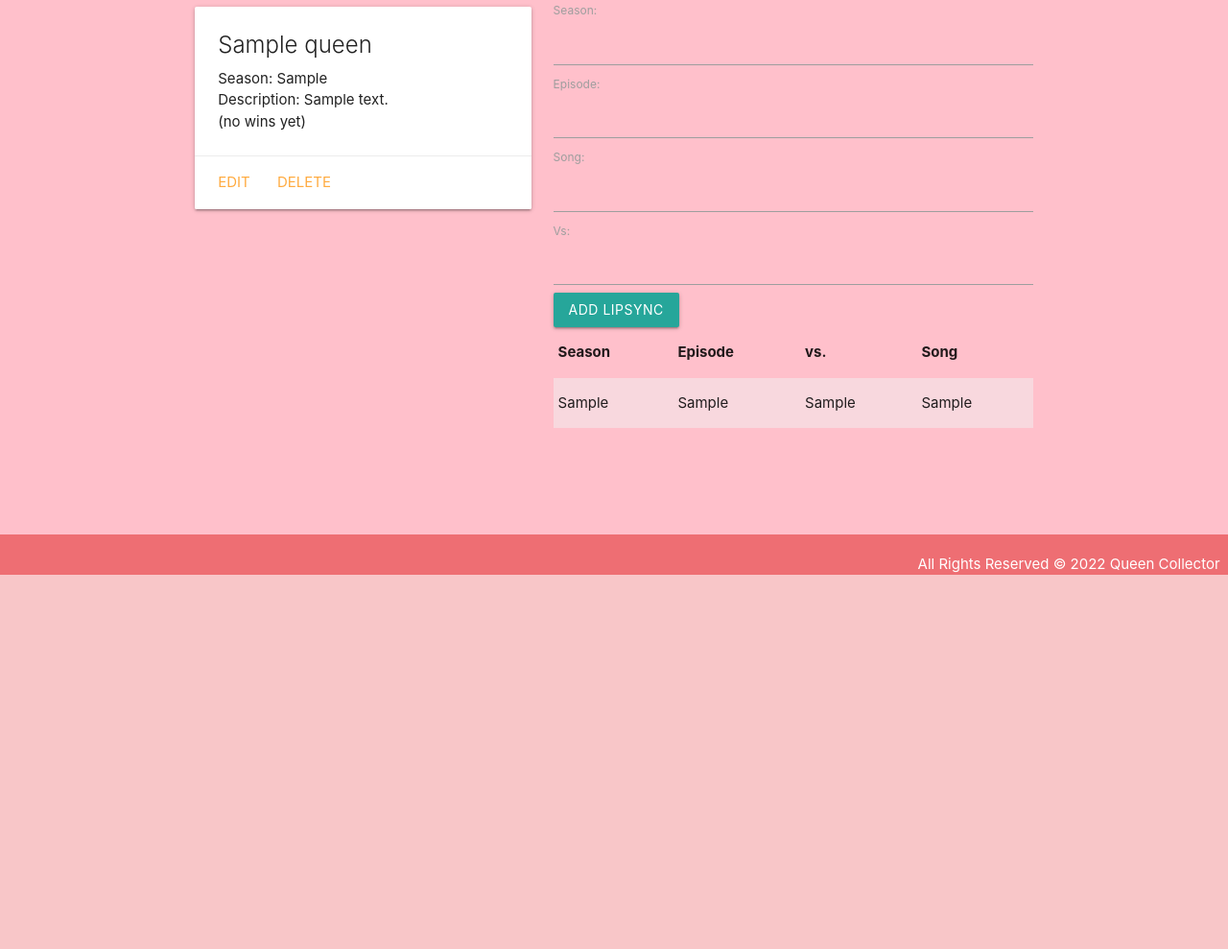
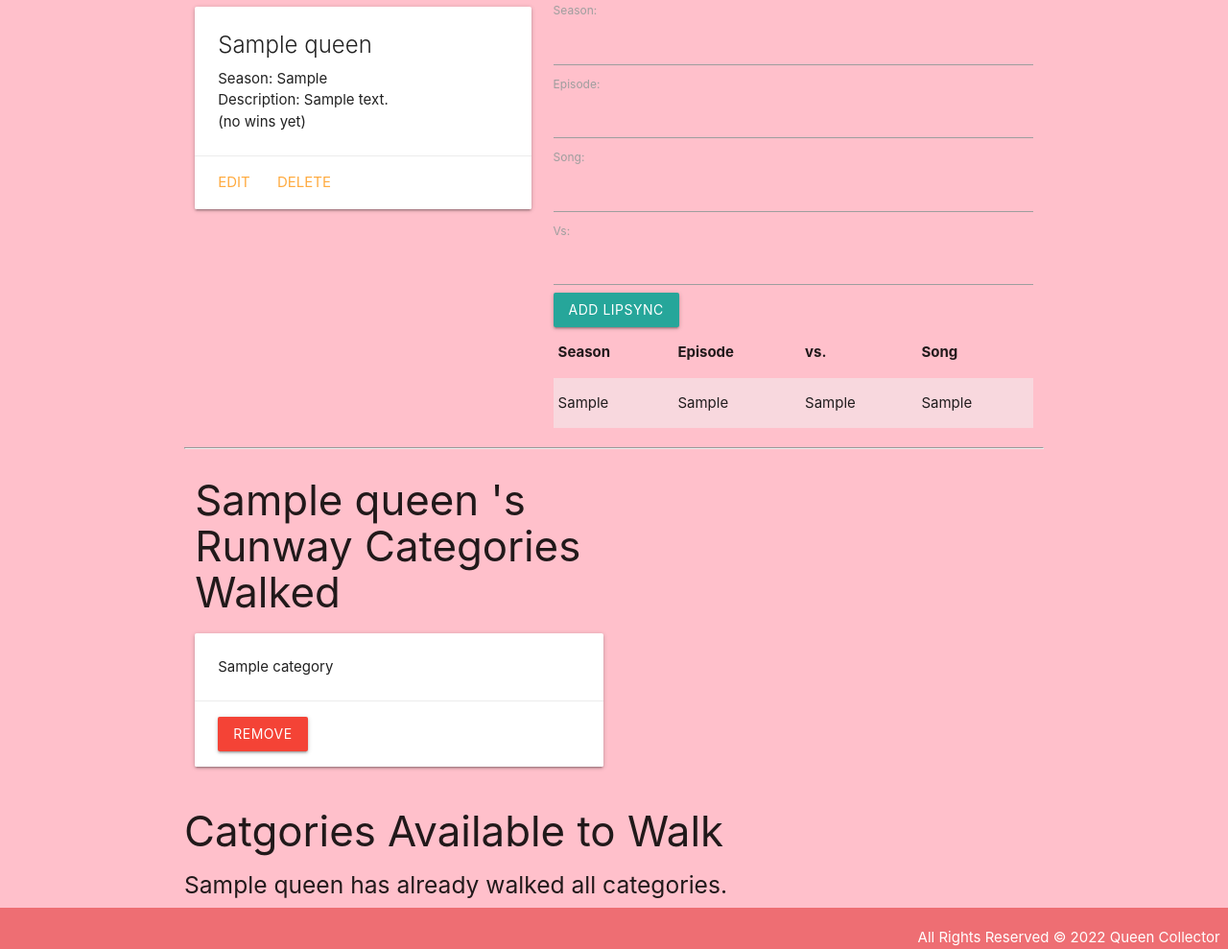
Before and after one commit to sean-watson30/queen-collector, a Django app: page /queens/1 in a window 1280 px wide. Shown: the part 201-1190 px from the top of the page at 96% size. Before the commit the page ends 800 px from the top, so only its background shows below. Run offline with Django 4.2, Linux system fonts and the light colour scheme; tables that the repository leaves empty hold one stand-in row (values such as "Sample post").

```diff
--- a/main_app/models.py
+++ b/main_app/models.py
@@ -31,3 +31,9 @@ class LipSyncs(models.Model):
 
   def __str__(self):
     return f"She lip synced for her life to: {self.song}"
+
+class Photo(models.Model):
+  url = models.CharField(max_length=200)
+  queen = models.ForeignKey(Queen, on_delete=models.CASCADE)
+  def __str__(self):
+    return f"Photo for queen_id: {self.queen_id} @ this url: {self.url}"
--- a/main_app/templates/queens/detail.html
+++ b/main_app/templates/queens/detail.html
@@ -48,6 +48,46 @@
     </table>
   </div>
 </div>
-
+<hr>
+<div class="row">
+  <div class="col s6">
+    <h3>{{ queen.name }} 's Runway Categories Walked</h3>
+    {% if queen.category.count %} {% for walk in queen.category.all %}
+    <div class="card">
+      <div class="card-content">
+        {{ walk.name }}
+      </div>
+      <div class="card-action">
+        <form action="{% url assoc_category_delete queen.id category.id %}" method="post">
+          {% csrf_token %}
+          <button type="submit" class="btn red">Remove</button>
+        </form>
+      </div>
+    </div>
+    {% endfor %} {% else %}
+    <h5>She hasn't walked any categories yet.</h5>
+    {% endif %}
+  </div>
+</div>
+<div class="col s6">
+  <h3>Catgories Available to Walk</h3>
+  {% if category.count %} {% for walk in category.all %}
+  <div class="card">
+    <div class="card-content">
+      {{ walk.name }}
+    </div>
+    <div class="card-action">
+      <form action="{% url assoc_category queen.id category.id %}" method="post">
+        {% csrf_token %}
+        <button type="submit" class="btn">Walk the Runway!</button>
+      </form>
+    </div>
+  </div>
+  {% endfor %} {% else %}
+  <h5>{{ queen.name }} has already walked all categories.</h5>
+  {% endif %}
+</div>
 
 {% endblock %}
+
+<!-- Add all the show code for Category in this file as well -->
--- a/main_app/urls.py
+++ b/main_app/urls.py
@@ -10,6 +10,8 @@ urlpatterns = [
   path('queens/<int:pk>/update', views.QueenUpdate.as_view(), name='queens_update'),
   path('queens/<int:pk>/delete', views.QueenDelete.as_view(), name='queens_delete'),
   path('queens/<int:queen_id>/add_lipsync/', views.add_lipsync, name='add_lipsync'),
+  # adding photo url path
+  path('queens/<int:queen_id>/add_photo/', views.add_photo, name='add_photo'),
 # associated links go here
   path('category/', views.CategoryList.as_view(), name='category_index'),
   path('category/<int:pk>/', views.CategoryDetail.as_view(), name='category_detail'),
--- a/main_app/views.py
+++ b/main_app/views.py
@@ -1,11 +1,15 @@
 from django.shortcuts import render, redirect
 from django.http import HttpResponse
 from django.views.generic.edit import CreateView, UpdateView, DeleteView
-from .models import Queen, Category
+from .models import Queen, Category, Photo
 from django.views.generic import ListView
 from django.views.generic.detail import DetailView
 from .forms import LipSyncsForm
+import uuid
+import boto3
 
+S3_BASE_URL = 'https://s3-us-east-1.amazonaws.com/' # or whatever region you used
+BUCKET = ''
 # Create your views here.
 def home(request):
   return render(request, 'home.html')
@@ -58,6 +62,20 @@ def assoc_category_delete(request, queen_id, category_id):
   Queen.objects.get(id=queen_id).category.remove(category_id)
   return redirect('detail', queen_id=queen_id)
 
+def add_photo(request, queen_id):
+  photo_file = request.FILES.get('photo-file', None)
+  if photo_file:
+    s3 =boto3.client('s3')
+    key = uuid.uuid4().hex[:6] + photo_file.name[photo_file.name.rfind('.'):]
+    try:
+      s3.upload_fileobj(photo_file, BUCKET, key)
+      url = f"{S3_BASE_URL}{BUCKET}/{key}"
+      photo = Photo(url=url, queen_id=queen_id)
+      photo.save()
+    except Exception as error:
+      print('An error occurred uploading file to s3', error)
+      return redirect('detail', queen_id=queen_id)
+  return redirect('detail', queen_id=queen_id)
 
 class QueenCreate(CreateView):
   model = Queen
```
Also changed, not shown: main_app/migrations/0005_photo.py (added).
